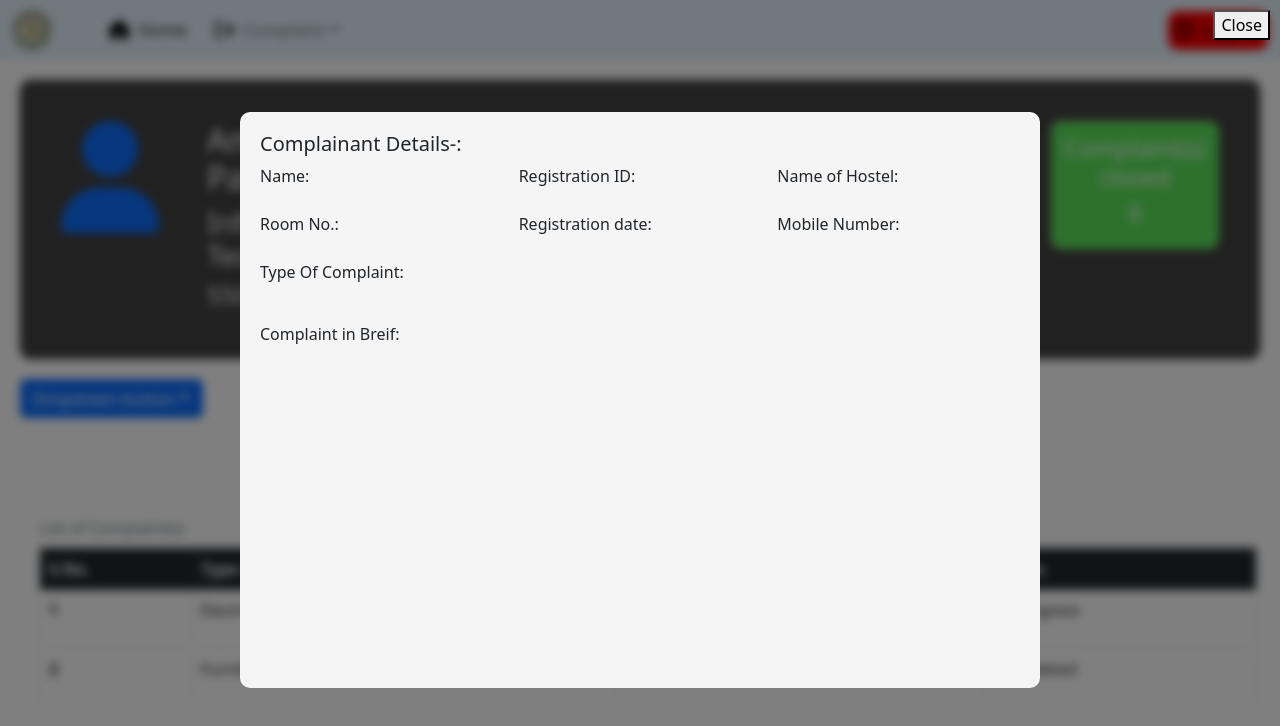
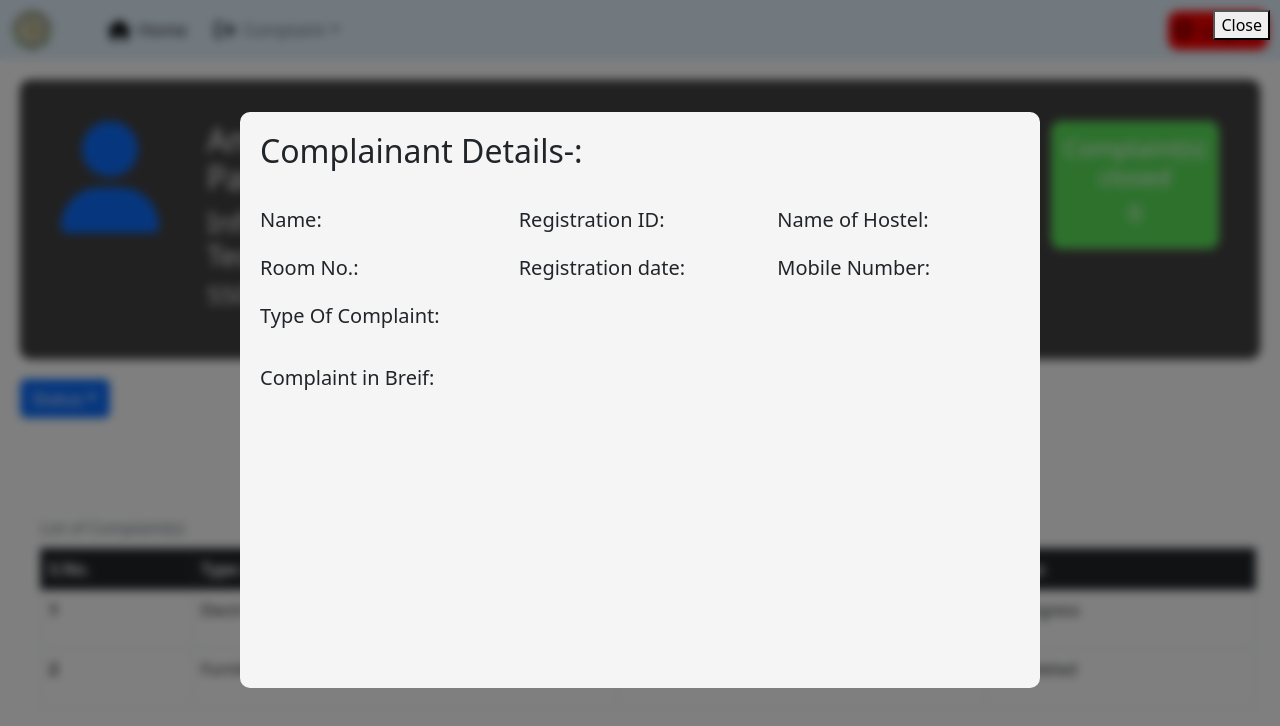
Before and after one commit to ERP-GBPUAT/module-7, a React (Create React App) app: page /student in a window 1280 px wide. Both pictures are taken after a click on the element "Electricity". Shown: the top 726 px of the page. Built offline with nearby package versions, Linux system fonts and the light colour scheme.

Commit message:
uichanges

```diff
--- a/src/Components/Student/infoComplaint.js
+++ b/src/Components/Student/infoComplaint.js
@@ -8,49 +8,51 @@ function InfoComplaint (
     const [complaintdata , setComplaintData] = useState({});
     return (
       <div class="container">
-        <h5 className="col-md-4">Complainant Details-:</h5>
+        <h2 className="topbox">Complainant Details-:</h2>
         <form class="row g-3">
+
           <div class="col-md-4">
-            <label for="autoSizingInput" class="form-label">Name:</label>
+            <h5 for="autoSizingInput" class="form-label">Name:</h5>
 
           </div>
           <div class="col-md-4">
-            <label for="autoSizingInput" class="form-label">
+            <h5 for="autoSizingInput" class="form-label">
               Registration ID:
-            </label>
+            </h5>
 
           </div>
 
           <div class="col-md-4">
-            <label for="autoSizingInput" class="form-label">
+            <h5 for="autoSizingInput" class="form-label">
               Name of Hostel:
-            </label>
+            </h5>
+
+          </div>
+
+
+          <div class="col-md-4">
+            <h5 for="autoSizingInput" class="form-label">
+              Room No.:
+            </h5>
 
           </div>
 
           <div class="col-md-4">
-            <label for="autoSizingInput" class="form-label">
-              Room No.:
-            </label>
-
-          </div>
-
-          <div class="col-md-4">
-            <label for="inputAddress2" class="form-label">
+            <h5 for="inputAddress2" class="form-label">
               Registration date:
-            </label>
+            </h5>
 
           </div>
           <div class="col-md-4">
-            <label for="autoSizingInput" class="form-label">
+            <h5 for="autoSizingInput" class="form-label">
               Mobile Number:
-            </label>
+            </h5>
 
           </div>
           <div class="col-md-4">
-            <label for="autoSizingInput" class="form-label">
+            <h5 for="autoSizingInput" class="form-label">
               Type Of Complaint:
-            </label>
+            </h5>
 
           </div>
 
@@ -59,9 +61,9 @@ function InfoComplaint (
 
 
           <div class="col-12 bottom">
-            <label for="autoSizingInput" class="form-label ">
+            <h5 for="autoSizingInput" class="form-label ">
               Complaint in Breif:
-            </label>
+            </h5>
 
           </div>
 
--- a/src/Components/Student/styles.css
+++ b/src/Components/Student/styles.css
@@ -84,3 +84,6 @@
 .bottom{
     padding-top: 30px;
 }
+.topbox{
+    padding-bottom: 30px;
+}
--- a/src/Containers/Dropdown.js
+++ b/src/Containers/Dropdown.js
@@ -3,7 +3,7 @@ import DropdownButton from 'react-bootstrap/DropdownButton';
 
 function FilterDropDown({style}) {
   return (
-    <DropdownButton id="dropdown-basic-button" title="Dropdown button" style={style}>
+    <DropdownButton id="dropdown-basic-button" title="Status" style={style}>
       <Dropdown.Item href="#/action-1">Approved</Dropdown.Item>
       <Dropdown.Item href="#/action-2">Rejected</Dropdown.Item>
       <Dropdown.Item href="#/action-3">Pending</Dropdown.Item>
```
